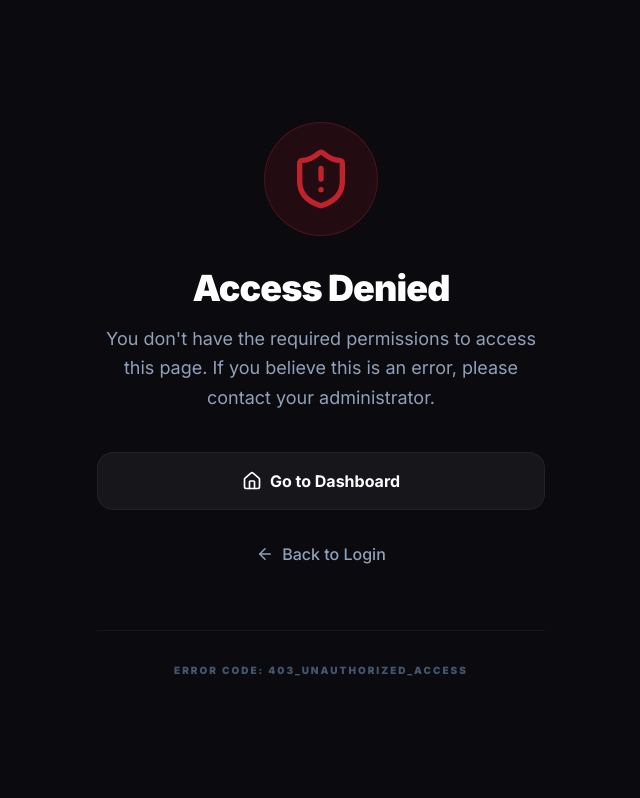
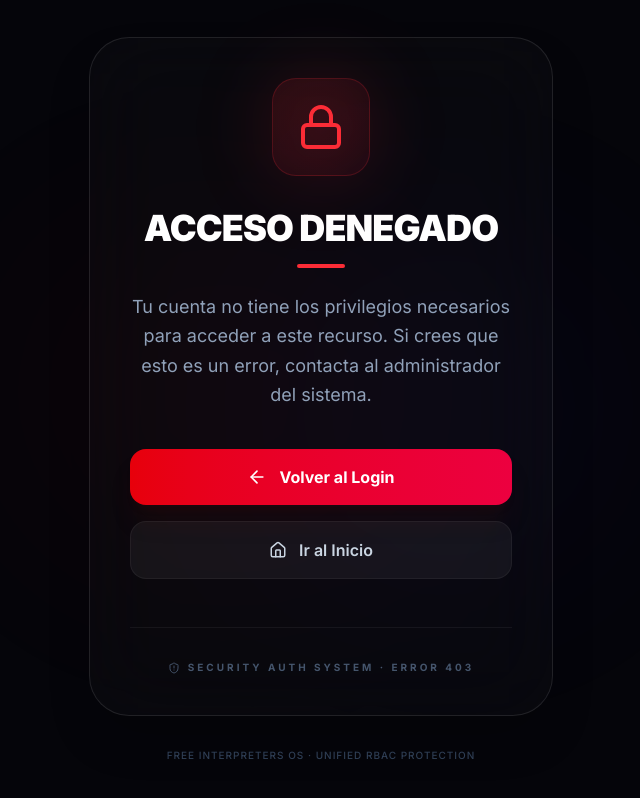
Before and after one commit to tadtaxiadvertising/free-interpreters-os, a Next.js app: page /unauthorized in a window 1280 px wide. Shown: the whole page, without its empty margins (319-959 px from the left). Built offline with nearby package versions, Linux system fonts and the light colour scheme.

Commit message:
prisma\seed.ts

```diff
--- a/prisma/seed.ts
+++ b/prisma/seed.ts
@@ -117,6 +117,34 @@ async function main() {
     });
   }
 
+  // 3. RBAC Users (for Portal Access)
+  console.log('🔐 Seeding RBAC users...');
+  const rbacUsers = [
+    {
+      email: 'melvinramonduranmesa@gmail.com',
+      name: 'Melvin Duran',
+      role: 'ADMIN',
+      // This is a hashed version of a temporary password or 'password123'
+      // User should reset this or we should provide a way to set it.
+      // For seeding purposes, I'll use a known hash for 'Melvin123!'
+      password: await (import('bcryptjs')).then(b => b.default.hash('Melvin123!', 12)),
+    },
+    {
+      email: 'admin@freeinterpreters.com',
+      name: 'Arismendy Admin',
+      role: 'ADMIN',
+      password: await (import('bcryptjs')).then(b => b.default.hash('Admin123!', 12)),
+    }
+  ];
+
+  for (const user of rbacUsers) {
+    await prisma.rbacUser.upsert({
+      where: { email: user.email },
+      update: {},
+      create: user as any,
+    });
+  }
+
   console.log('✅ Seed completed successfully!');
 }
 
--- a/src/app/api/test-db/route.ts
+++ b/src/app/api/test-db/route.ts
@@ -1,40 +1,40 @@
 import { NextResponse } from 'next/server';
-import { Pool } from 'pg';
+import prisma from '@/lib/prisma';
 
+export const dynamic = 'force-dynamic';
+
+/**
+ * DB DIAGNOSTIC ROUTE
+ * Only for troubleshooting production connection issues.
+ * Returns a list of registered RBAC emails.
+ */
 export async function GET() {
   try {
-    const pool = new Pool({
-      connectionString: process.env.DATABASE_URL,
+    // 1. Test connection
+    await prisma.$connect();
+
+    // 2. Fetch lean list of users
+    const users = await prisma.rbacUser.findMany({
+      select: {
+        email: true,
+        role: true,
+        name: true,
+      }
     });
 
-    const client = await pool.connect();
-
-    const res = await client.query(`
-      SELECT column_name
-      FROM information_schema.columns
-      WHERE table_name = 'interpreters'
-      AND column_name = 'payment_frequency';
-    `);
-
-    client.release();
-    await pool.end();
-
-    const hasColumn = res.rows.length > 0;
-
     return NextResponse.json({
-      success: true,
-      databaseUrlLength: process.env.DATABASE_URL?.length || 0,
-      databaseUrlPrefix: process.env.DATABASE_URL?.substring(0, 30) || 'Missing',
-      hasPaymentFrequency: hasColumn,
-      message: hasColumn
-        ? "Column payment_frequency EXISTS in this runtime's database."
-        : "Column payment_frequency IS MISSING from this runtime's database!",
+      status: 'success',
+      database: 'connected',
+      userCount: users.length,
+      users: users,
+      timestamp: new Date().toISOString(),
     });
   } catch (error) {
-    const message = error instanceof Error ? error.message : 'Unknown error';
+    console.error('[DB-DIAGNOSTIC] Error:', error);
     return NextResponse.json({
-      success: false,
-      error: message,
-    });
+      status: 'error',
+      message: error instanceof Error ? error.message : 'Unknown database error',
+      error: String(error)
+    }, { status: 500 });
   }
 }
--- a/src/app/unauthorized/page.tsx
+++ b/src/app/unauthorized/page.tsx
@@ -1,49 +1,70 @@
 import React from 'react';
 import Link from 'next/link';
-import { ShieldAlert, ArrowLeft, Home } from 'lucide-react';
+import { ShieldAlert, ArrowLeft, Home, Lock } from 'lucide-react';
+
+export const dynamic = 'force-dynamic';
 
 export default function UnauthorizedPage() {
   return (
-    <div className="min-h-screen flex items-center justify-center bg-[#0a0a0f] px-6">
-      <div className="max-w-md w-full text-center">
+    <div className="min-h-screen flex items-center justify-center relative overflow-hidden">
+      {/* Background aesthetics */}
+      <div className="fixed inset-0 bg-[#05050a]" />
+      <div className="absolute top-0 left-0 w-full h-full opacity-30">
+        <div className="absolute top-1/4 left-1/4 w-96 h-96 bg-red-600/20 rounded-full blur-[120px] animate-pulse" />
+        <div className="absolute bottom-1/4 right-1/4 w-96 h-96 bg-indigo-600/20 rounded-full blur-[120px] animate-pulse" style={{ animationDelay: '2s' }} />
+      </div>
+
+      <div className="relative z-10 max-w-lg w-full px-6">
+        <div className="backdrop-blur-2xl bg-white/[0.02] border border-white/10 rounded-[2.5rem] p-10 shadow-2xl text-center">
           <div className="mb-8 flex justify-center">
-          <div className="p-6 rounded-full bg-red-500/10 border border-red-500/20">
-            <ShieldAlert size={64} className="text-red-500 animate-pulse" />
+            <div className="relative">
+              <div className="absolute inset-0 bg-red-500/20 blur-2xl rounded-full" />
+              <div className="relative p-6 rounded-3xl bg-gradient-to-br from-red-500/10 to-rose-500/5 border border-red-500/20">
+                <Lock size={48} className="text-red-500" />
+              </div>
             </div>
           </div>
 
-        <h1 className="text-4xl font-black text-white mb-4 tracking-tight">
-          Access Denied
+          <h1 className="text-4xl font-black text-white mb-4 tracking-tight uppercase">
+            Acceso Denegado
           </h1>
 
+          <div className="w-12 h-1 bg-red-500 mx-auto mb-6 rounded-full" />
+
           <p className="text-slate-400 text-lg mb-10 leading-relaxed">
-          You don't have the required permissions to access this page.
-          If you believe this is an error, please contact your administrator.
+            Tu cuenta no tiene los privilegios necesarios para acceder a este recurso.
+            Si crees que esto es un error, contacta al administrador del sistema.
           </p>
 
-        <div className="space-y-4">
+          <div className="grid grid-cols-1 gap-4">
             <Link
-            href="/dashboard"
-            className="flex items-center justify-center gap-2 w-full py-4 bg-white/5 hover:bg-white/10 text-white rounded-2xl font-bold border border-white/5 transition-all"
+              href="/portal-rbac/login"
+              className="flex items-center justify-center gap-3 w-full py-4 bg-gradient-to-r from-red-600 to-rose-600 hover:from-red-500 hover:to-rose-500 text-white rounded-2xl font-bold shadow-xl shadow-red-950/20 transition-all active:scale-[0.98]"
             >
-            <Home size={20} />
-            Go to Dashboard
+              <ArrowLeft size={20} />
+              Volver al Login
             </Link>
 
             <Link
-            href="/login"
-            className="flex items-center justify-center gap-2 w-full py-4 text-slate-400 hover:text-white transition-colors font-medium"
+              href="/"
+              className="flex items-center justify-center gap-3 w-full py-4 bg-white/5 hover:bg-white/10 text-slate-300 hover:text-white rounded-2xl font-semibold border border-white/5 transition-all"
             >
-            <ArrowLeft size={18} />
-            Back to Login
+              <Home size={18} />
+              Ir al Inicio
             </Link>
           </div>
 
           <div className="mt-12 pt-8 border-t border-white/5">
-          <p className="text-[10px] text-slate-600 font-black uppercase tracking-[0.2em]">
-            Error Code: 403_UNAUTHORIZED_ACCESS
+            <div className="flex items-center justify-center gap-2 text-[10px] text-slate-600 font-bold uppercase tracking-[0.3em]">
+              <ShieldAlert size={12} />
+              <span>Security Auth System · Error 403</span>
+            </div>
+          </div>
+        </div>
+
+        <p className="text-center text-slate-700 text-[10px] mt-8 uppercase tracking-widest font-medium">
+          Free Interpreters OS · Unified RBAC Protection
         </p>
-        </div>
       </div>
     </div>
   );
--- a/src/lib/auth.config.ts
+++ b/src/lib/auth.config.ts
@@ -65,5 +65,6 @@ export const authConfig = {
   },
   pages: {
     signIn: "/portal-rbac/login",
+    error: "/portal-rbac/login", // Redirect errors back to login
   },
 } satisfies NextAuthConfig;
--- a/src/lib/supabase/middleware.ts
+++ b/src/lib/supabase/middleware.ts
@@ -59,6 +59,7 @@ export async function updateSession(request: NextRequest) {
     '/reset-password',
     '/auth',            // Supabase auth callback
     '/portal-rbac',     // RBAC portal uses its own Auth.js auth
+    '/unauthorized',    // Error/Access Denied page
   ];
   const isPublic = publicPaths.some((p) => pathname.startsWith(p));
 
```
Lines whose indentation alone changed are shown as unchanged.
